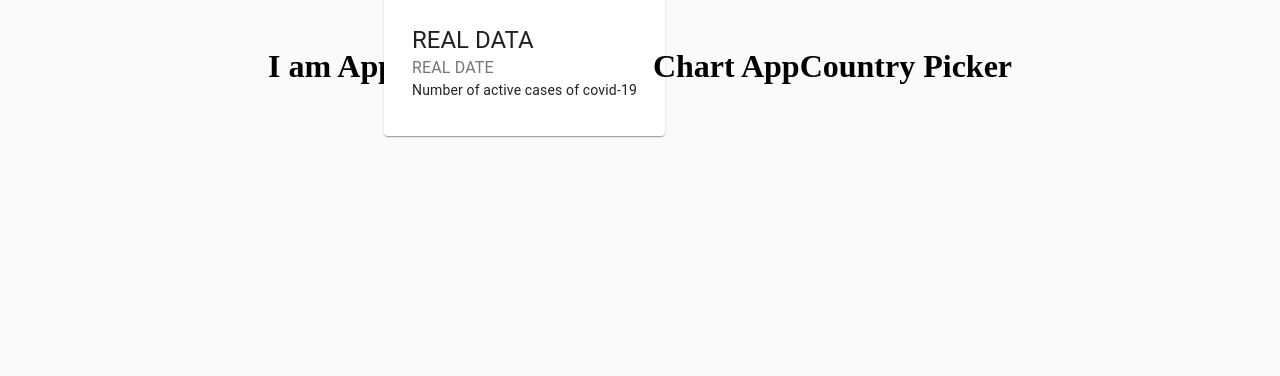
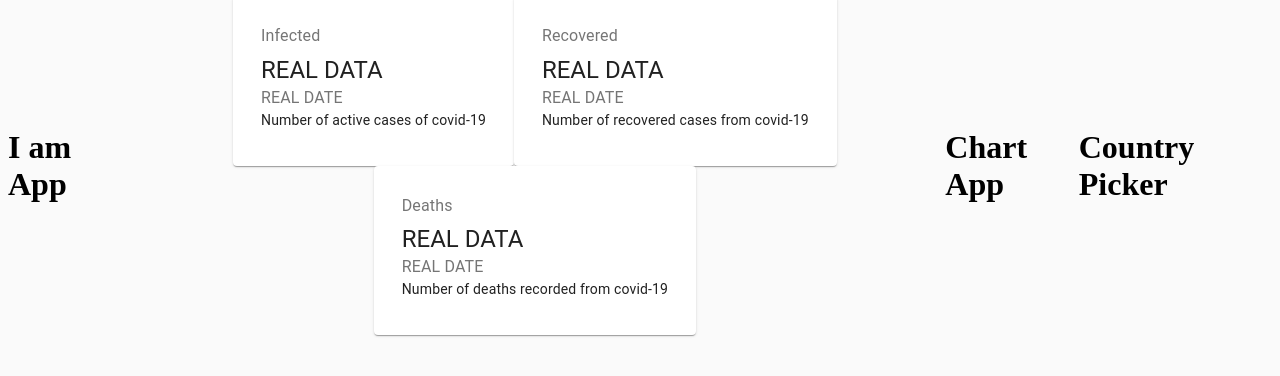
Before and after one commit to jamesoyanna/covid-19-tracker-app, a React (Create React App) app: page / in a window 1280 px wide. Shown: the top 376 px of the page. Built offline with nearby package versions, Linux system fonts and the light colour scheme; no server answers.

Commit message:
added material ui cards & components

```diff
--- a/src/components/Cards/Cards.jsx
+++ b/src/components/Cards/Cards.jsx
@@ -9,12 +9,28 @@
            <Grid container spacing={3} justify="center">
              <Grid item component={Card}>
                  <CardContent>
-                     <Typography color="textSecondary" gutterBotom="Infected"></Typography>
+                     <Typography color="textSecondary" gutterBottom>Infected</Typography>
                      <Typography variant="h5">REAL DATA</Typography>
                      <Typography color="textSecondary">REAL DATE</Typography>
                      <Typography variant="body2">Number of active cases of covid-19</Typography>
                  </CardContent>
                  </Grid>
+                <Grid item component={Card}>
+                    <CardContent>
+                        <Typography color="textSecondary" gutterBottom>Recovered</Typography>
+                        <Typography variant="h5">REAL DATA</Typography>
+                        <Typography color="textSecondary">REAL DATE</Typography>
+                        <Typography variant="body2">Number of recovered cases from covid-19</Typography>
+                    </CardContent>
+                </Grid>
+                <Grid item component={Card}>
+                    <CardContent>
+                        <Typography color="textSecondary" gutterBottom>Deaths</Typography>
+                        <Typography variant="h5">REAL DATA</Typography>
+                        <Typography color="textSecondary">REAL DATE</Typography>
+                        <Typography variant="body2">Number of deaths recorded from covid-19</Typography>
+                    </CardContent>
+                </Grid>
            </Grid>
        </div>
     )
```
